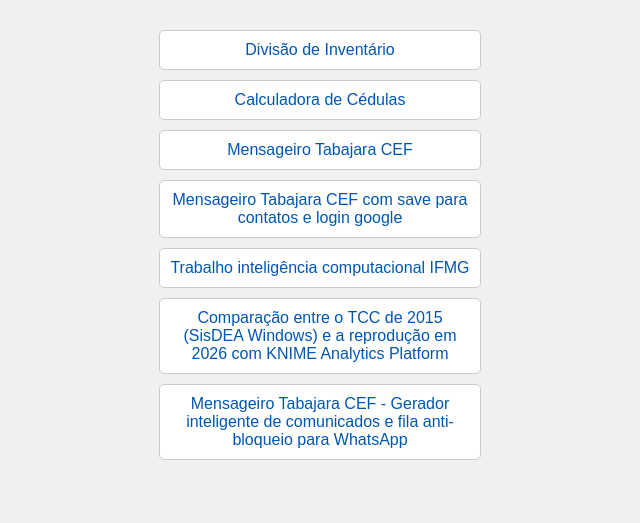
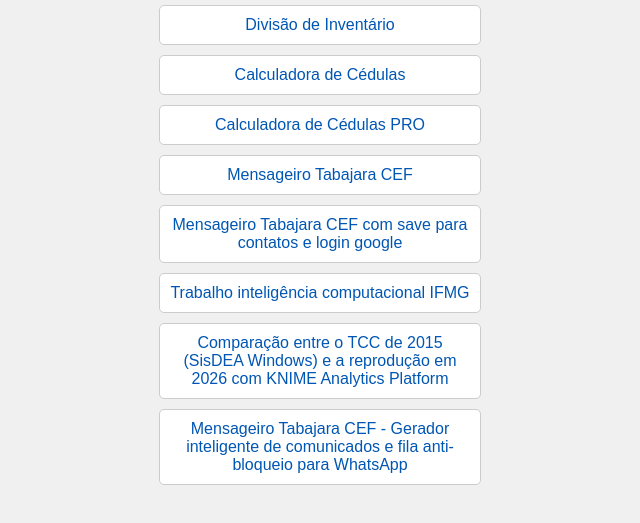
Before and after one commit to thiagortc16/site, a plain HTML site: page index.html in a window 1280 px wide. Shown: the part 205-728 px from the top of the page, without its empty margins (320-960 px from the left). Drawn offline with Linux system fonts and the light colour scheme.

Commit message:
Update index.html

```diff
--- a/index.html
+++ b/index.html
@@ -45,6 +45,7 @@
     <div class="links">
         <a href="https://thiagortc16.github.io/site/DivisaoDeInventario.html" target="_blank">Divisão de Inventário</a>
         <a href="https://thiagortc16.github.io/site/CalculadoraDeCedulas.html" target="_blank">Calculadora de Cédulas</a>
+        <a href="https://thiagortc16.github.io/site/NumerarioPro_v1 (2) (1).html" target="_blank">Calculadora de Cédulas PRO</a>
         <a href="https://thiagortc16.github.io/site/MensageiroCEF.html" target="_blank">Mensageiro Tabajara CEF</a>
         <a href="https://mensageiro-caixa.lovable.app" target="_blank">Mensageiro Tabajara CEF com save para contatos e login google</a>
         <a href="https://thiagortc16.github.io/site/knime_iris_workflow.html" target="_blank">Trabalho inteligência computacional IFMG</a>
```
